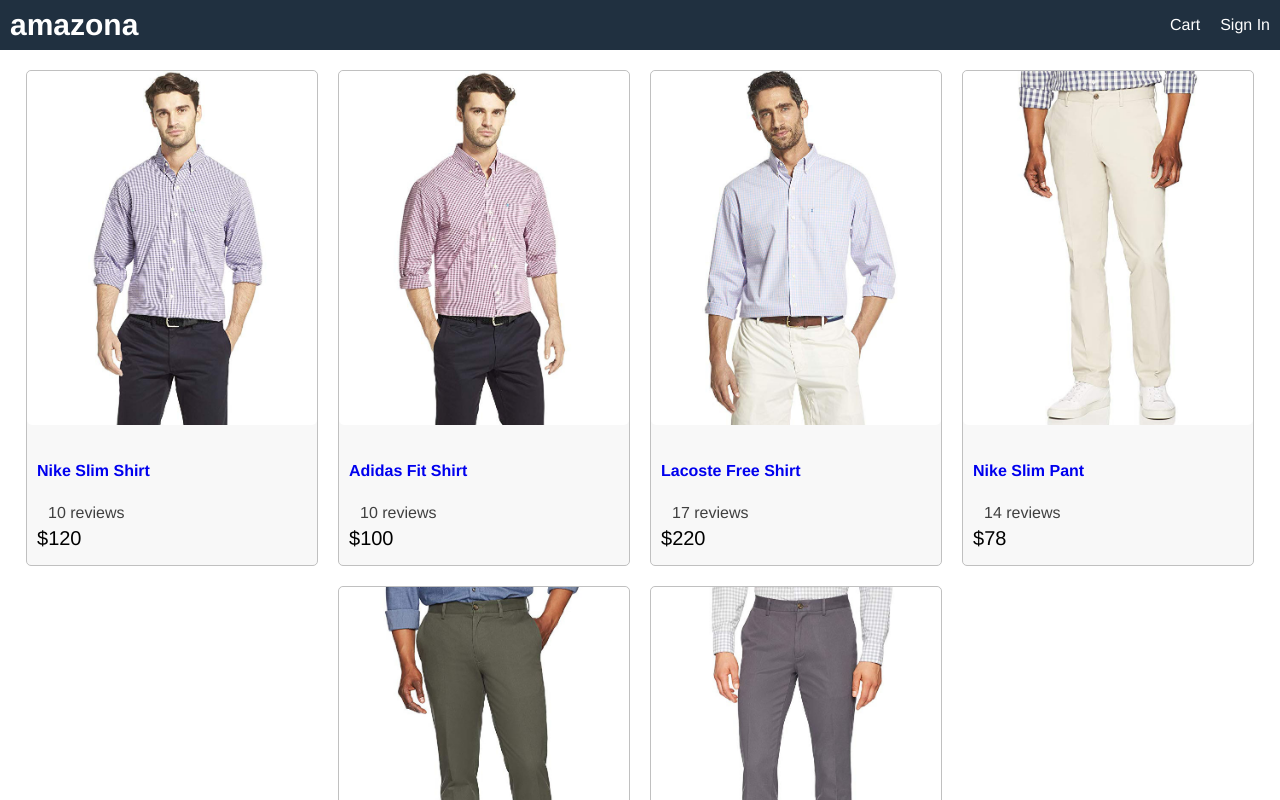
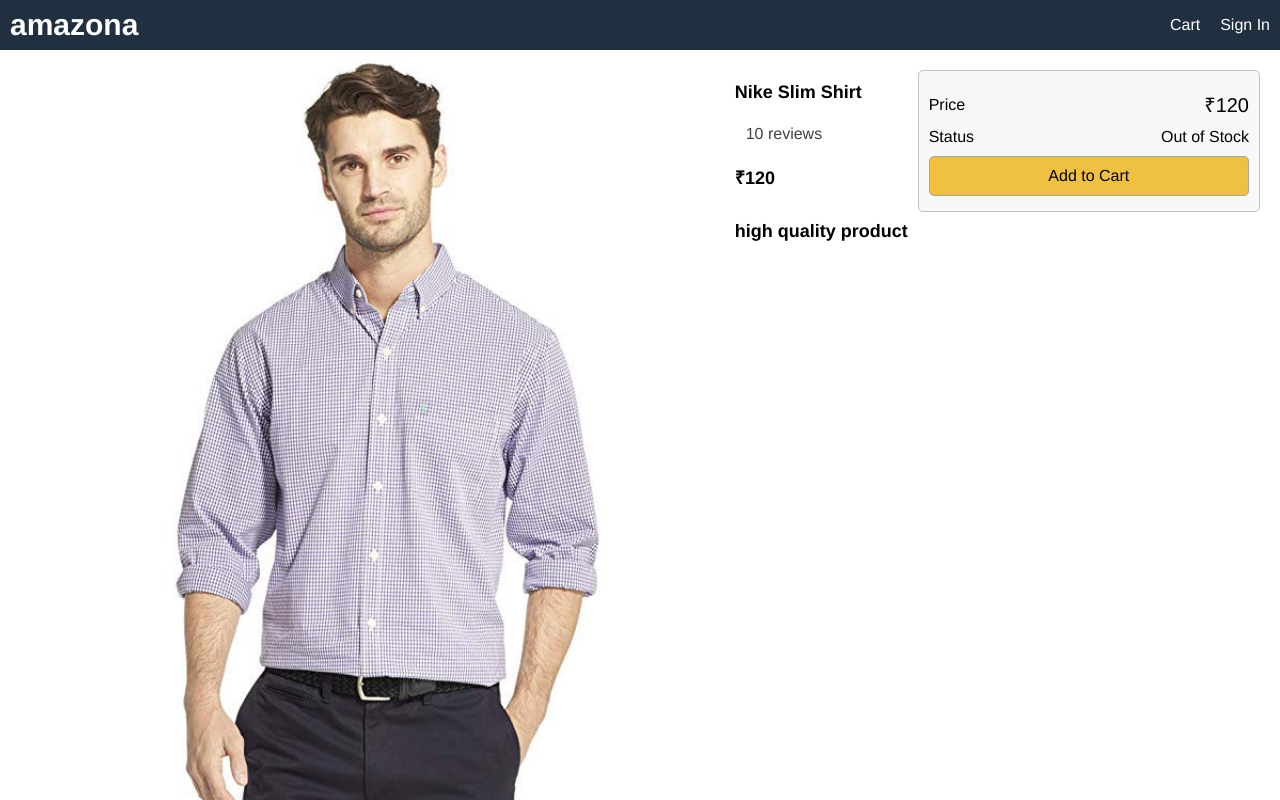
Before and after one commit to saket98/Ecommers_React_NodeJS, a React (Create React App) app in the folder frontend/: page /product/1 in a window 1280 px wide. Shown: the top 800 px of the page. Built offline with nearby package versions, Linux system fonts and the light colour scheme.

Commit message:
Product screen added

```diff
--- a/frontend/src/App.js
+++ b/frontend/src/App.js
@@ -1,8 +1,11 @@
-import React from 'react';
-import Product from './Components/Product';
-import data from './data';
+import React from "react";
+import {Route, BrowserRouter } from "react-router-dom";
+import HomeScreen from "./Screens/HomeScreen";
+import ProductScreen from "./Screens/ProductScreen";
+
 function App() {
 	return (
+		<BrowserRouter>
 			<div className="grid-container">
 				<header className="row">
 					<div>
@@ -16,16 +19,12 @@
 					</div>
 				</header>
 				<main>
-        <div>
-          <div className="row center">
-            {data.products.map((product) => (
-              <Product key={product._id} product={product}></Product>
-            ))}
-          </div>
-        </div>
+					<Route path="/product/:id" component={ProductScreen}></Route>
+					<Route path="/" component={HomeScreen} exact></Route>
 				</main>
 				<footer className="row center">All right reserved</footer>
 			</div>
+		</BrowserRouter>
 	);
 }
 
--- /dev/null
+++ b/frontend/src/Screens/HomeScreen.js
@@ -0,0 +1,15 @@
+import React from "react";
+import Product from "../Components/Product";
+import data from "../data";
+
+export default function HomeScreen() {
+	return (
+		<div>
+			<div className="row center">
+				{data.products.map((product) => (
+					<Product key={product._id} product={product}></Product>
+				))}
+			</div>
+		</div>
+	);
+}
--- /dev/null
+++ b/frontend/src/Screens/ProductScreen.js
@@ -0,0 +1,57 @@
+import React from "react";
+import Rating from "../Components/Rating";
+import data from "../data";
+
+export default function ProductScreen(props) {
+	const product = data.products.find((x) => x._id === props.match.params.id);
+
+	if (!product) {
+		return <div>Product not found</div>;
+	}
+
+	return (
+		<div>
+			<div className="row top">
+				<div className="col-2">
+					<img className="large" src={product.image} alt={product.name} title={product.name}></img>
+				</div>
+				<ul>
+					<li>
+						<h1>{product.name}</h1>
+					</li>
+					<li>
+						<Rating rating={product.rating} numReviews={product.numReviews}></Rating>
+					</li>
+					<li>
+						<h1>₹{product.price}</h1>
+					</li>
+					<li>
+						<h1>{product.description}</h1>
+					</li>
+				</ul>
+				<div className="col-1">
+					<div className="card card-body">
+						<ul>
+							<li>
+								<div className="row">
+									<div>Price</div>
+									<div className="price">₹{product.price}</div>
+								</div>
+							</li>
+							<li>
+								<div className="row">
+									<div>Status</div>
+									<div>{product.countInStock > 0 ? <span className="success">In Stock</span> : <span className="error">Out of Stock</span>}</div>
+								</div>
+							</li>
+                            <li>
+                                <button className="primary block">Add to Cart</button>
+                            </li>
+
+						</ul>
+					</div>
+				</div>
+			</div>
+		</div>
+	);
+}
--- a/frontend/src/index.css
+++ b/frontend/src/index.css
@@ -54,6 +54,45 @@
 a:hover {
   color: #ff8000;
 }
+ul {
+  padding: 0;
+  margin: 0;
+  list-style-type: none;
+}
+li {
+  margin-top: 1rem;
+}
+input,
+select,
+textarea,
+button {
+  padding: 1rem;
+  border-radius: 0.5rem;
+  border: 0.1rem #a4a4a4 solid;
+  font-size: 1.6rem;
+  font-family: Helvetica, Arial, sans-serif;
+  -webkit-font-smoothing: antialiased;
+  -moz-osx-font-smoothing: grayscale;
+}
+button {
+  background-color: #f8f8f8;
+  cursor: pointer;
+}
+input:hover,
+select:hover,
+textarea:hover,
+button:hover {
+  border: 0.1rem #404040 solid;
+}
+button.primary {
+  background-color: #f0c040;
+}
+button.block {
+  width: 100%;
+}
+button.small {
+  font-size: 1.2rem;
+}
 /* Header */
 header a {
   color: #ffffff;
@@ -64,6 +103,14 @@
   font-size: 3rem;
   font-weight: bold;
 }
+.badge {
+  background-color: #f02020;
+  color: #ffffff;
+  border-radius: 50%;
+  padding: 0.2rem 0.7rem;
+  font-size: 1.4rem;
+  margin-left: 0.2rem;
+}
 .row {
   display: flex;
   flex-wrap: wrap;
@@ -73,12 +120,77 @@
 .row.center {
   justify-content: center;
 }
+.row.top {
+  align-items: flex-start;
+}
+.row.start {
+  justify-content: flex-start;
+}
+.col-1 {
+  flex: 1 1 25rem;
+}
+.col-2 {
+  flex: 2 1 50rem;
+}
+.col-3 {
+  flex: 32 1 75rem;
+}
+.min-30 {
+  min-width: 30rem;
+}
+.p-1 {
+  padding: 1rem;
+}
+/* Aside */
+aside {
+  position: fixed;
+  width: 30rem;
+  height: 100%;
+  background-color: #efefef;
+  z-index: 1000;
+  transform: translateX(-30rem);
+  transition: all 0.5s;
+}
+aside.open {
+  transform: translateX(0);
+}
+button.open-sidebar {
+  font-size: 3rem;
+  padding: 0.2rem 0.5rem;
+  margin: 0 0.5rem;
+  background: none;
+  color: #ffffff;
+  cursor: pointer;
+}
+button.open-sidebar:hover {
+  border-color: #ffffff;
+}
+aside ul {
+  padding: 0;
+  list-style: none;
+}
+aside li {
+  display: flex;
+  justify-content: space-between;
+  padding: 1rem;
+}
+button.close-sidebar {
+  padding: 0.3rem 0.8rem;
+}
+
 /* Image */
 img {
   border-radius: 0.5rem;
 }
+img.small {
+  max-width: 5rem;
+  width: 100%;
+}
 img.medium {
   max-width: 29rem;
+  width: 100%;
+}
+img.large {
   width: 100%;
 }
 
@@ -106,3 +218,149 @@
 .rating span:last-child {
   color: #404040;
 }
+/* Alert */
+.loading {
+  display: block !important;
+}
+.success {
+  color: #20a020;
+}
+.danger {
+  color: #a02020;
+}
+.alert {
+  padding: 1rem;
+  border: 0.1rem solid transparent;
+  border-radius: 0.5rem;
+}
+.alert-info {
+  color: #2020a0;
+  background-color: #e0e0ff;
+}
+.alert-danger {
+  color: #a02020;
+  background-color: #ffe0e0;
+}
+.alert-success {
+  color: #20a020;
+  background-color: #eeffe0;
+}
+/* Form */
+.form {
+  max-width: 60rem;
+  margin: 0 auto;
+}
+.form > div {
+  display: flex;
+  flex-direction: column;
+  margin: 1rem;
+}
+.form label {
+  margin: 1rem 0;
+}
+/* Dropdown */
+.dropdown {
+  display: inline-block;
+  position: relative;
+}
+.dropdown-content {
+  position: absolute;
+  display: none;
+  right: 0;
+  min-width: 12rem;
+  padding: 1rem;
+  z-index: 1;
+  background-color: #203040;
+  margin: 0;
+  margin-top: 0.4rem;
+  border-radius: 0.5rem;
+}
+.dropdown:hover .dropdown-content {
+  display: block;
+}
+/* Checkout Steps */
+.checkout-steps > div {
+  border-top: 0.3rem #c0c0c0 solid;
+  color: #c0c0c0;
+  flex: 1;
+  padding: 1rem;
+  font-weight: bold;
+}
+.checkout-steps > div.active {
+  border-top-color: #f08000;
+  color: #f08000;
+}
+/* Table */
+.table {
+  width: 100%;
+  border-collapse: collapse;
+}
+.table tbody tr:nth-of-type(odd) {
+  background-color: #f4f4f4;
+}
+.table td,
+.table th {
+  text-align: left;
+  border: 0.1rem solid #e4e4e4;
+  padding: 0.5rem;
+}
+.table button {
+  margin: 0 0.2rem;
+}
+/* Carousel */
+.carousel .slide img {
+  max-width: 30rem;
+}
+
+/* Search */
+.search button {
+  border-radius: 0 0.5rem 0.5rem 0;
+  border-right: none;
+  margin-right: 0.5rem;
+}
+.search input {
+  border-radius: 0.5rem 0 0 0.5rem;
+  border-right: none;
+  margin-left: 0.5rem;
+}
+.active {
+  font-weight: bold;
+}
+
+/* Map */
+.full-container {
+  margin: -1rem;
+  height: calc(100% + 2rem);
+}
+.map-input-box {
+  box-sizing: border-box;
+  position: absolute;
+  left: 0;
+  right: 0;
+  margin: 0.5rem auto;
+  width: 25rem;
+  height: 4rem;
+  display: flex;
+}
+.map-input-box input {
+  border-radius: 1rem 0 0 1rem;
+  border-right: 0;
+}
+.map-input-box button {
+  border-radius: 0 1rem 1rem 0;
+  border-left: 0;
+}
+/* Pagination */
+.pagination a {
+  padding: 1rem;
+  margin: 0.5rem;
+  border-radius: 0.5rem;
+  border: 0.1rem #a4a4a4 solid;
+  font-size: 1.6rem;
+  font-family: Helvetica, Arial, sans-serif;
+  -webkit-font-smoothing: antialiased;
+  -moz-osx-font-smoothing: grayscale;
+}
+.pagination a.active {
+  font-weight: bold;
+}
```
Lines whose indentation alone changed are shown as unchanged.
